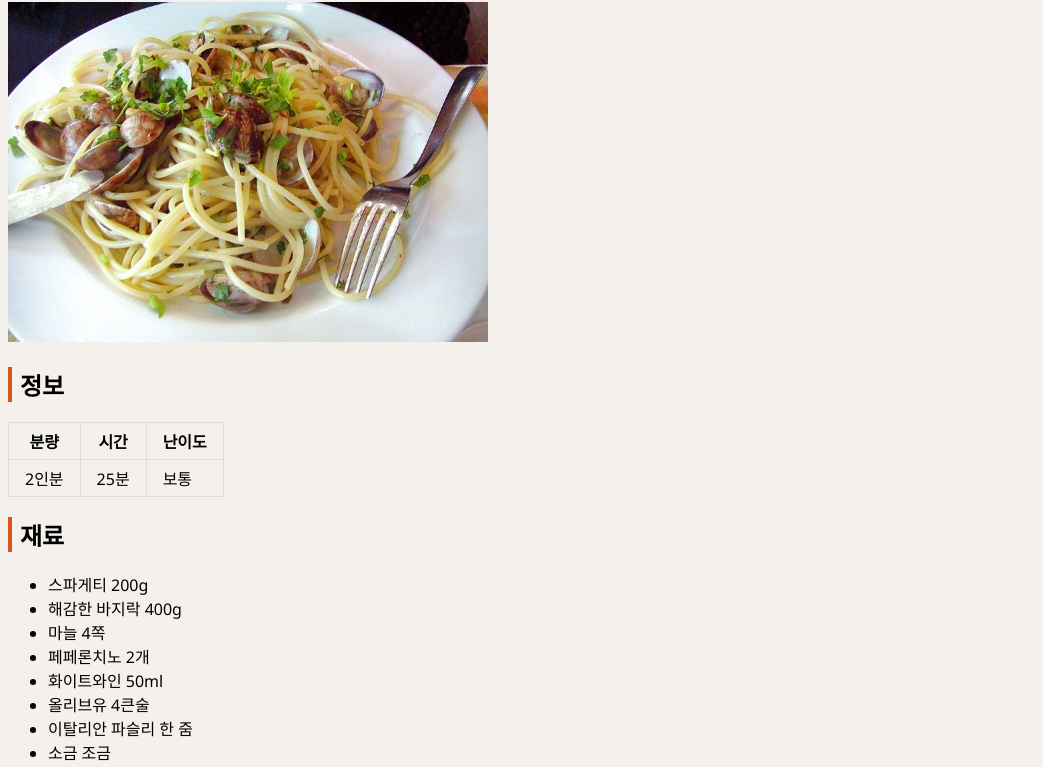
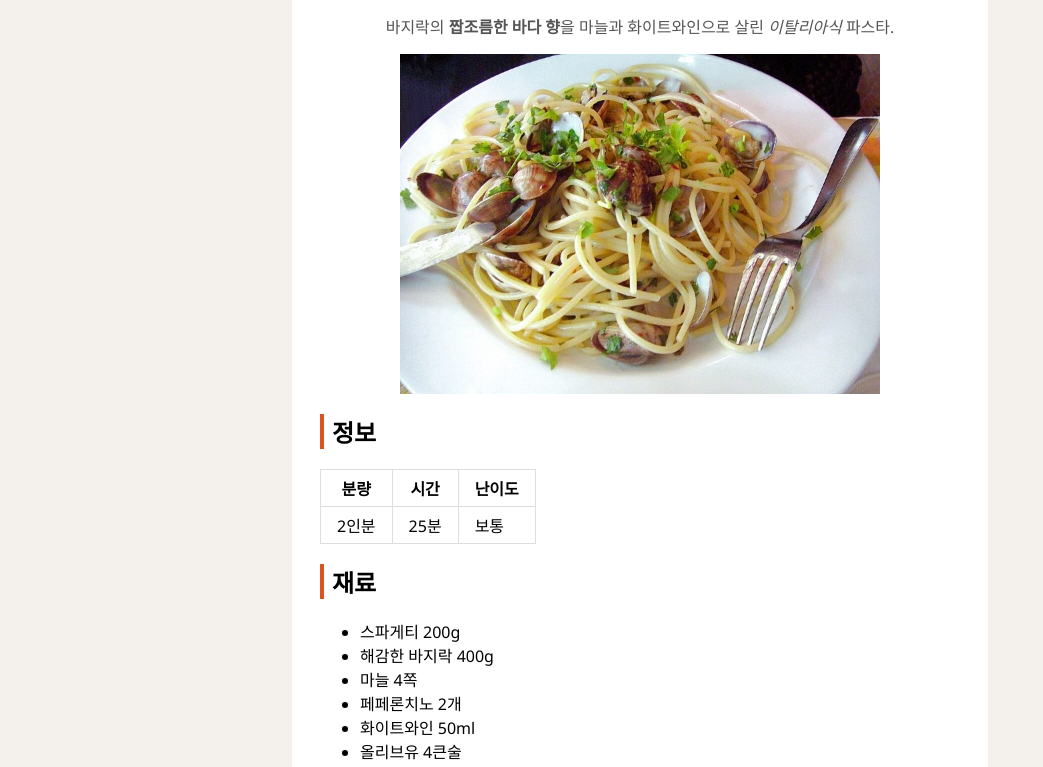
Before and after one commit to seongyeonmin/oss-week07, a plain HTML site: page index.html in a window 1280 px wide. Shown: the part 127-894 px from the top of the page, without its empty margins (0-1043 px from the left). Drawn offline with Linux system fonts and the light colour scheme.

Commit message:
p3: box model

```diff
--- a/index.html
+++ b/index.html
@@ -7,6 +7,7 @@
   <link rel="stylesheet" href="style.css">
 </head>
 <body>
+  <div id="wrapper">
   <h1 id="title">봉골레 파스타</h1>
   <p class="summary">바지락의 <strong>짭조름한 바다 향</strong>을 마늘과 화이트와인으로 살린 <em>이탈리아식</em> 파스타.</p>
   <img src="images/vongole.jpg" alt="바지락과 파슬리를 올린 스파게티 한 접시" width="480">
@@ -39,5 +40,6 @@
     <li>다진 파슬리를 뿌리고 올리브유를 한 번 더 둘러 낸다.</li>
   </ol>
   <p>더 알아보기: <a href="https://ko.wikipedia.org/wiki/스파게티_알레_봉골레">위키백과 스파게티 알레 봉골레</a></p>
+  </div>
 </body>
 </html>
--- a/style.css
+++ b/style.css
@@ -30,3 +30,19 @@ td {
 #title {
   text-align: center;
 }
+
+#wrapper {
+  width: 640px;
+  max-width: calc(100% - 64px);
+  background: white;
+  margin: 24px auto;
+  padding: 28px;
+  border-radius: 10px;
+}
+
+img {
+  display: block;
+  max-width: 100%;
+  height: auto;
+  margin: 0 auto;
+}
```
